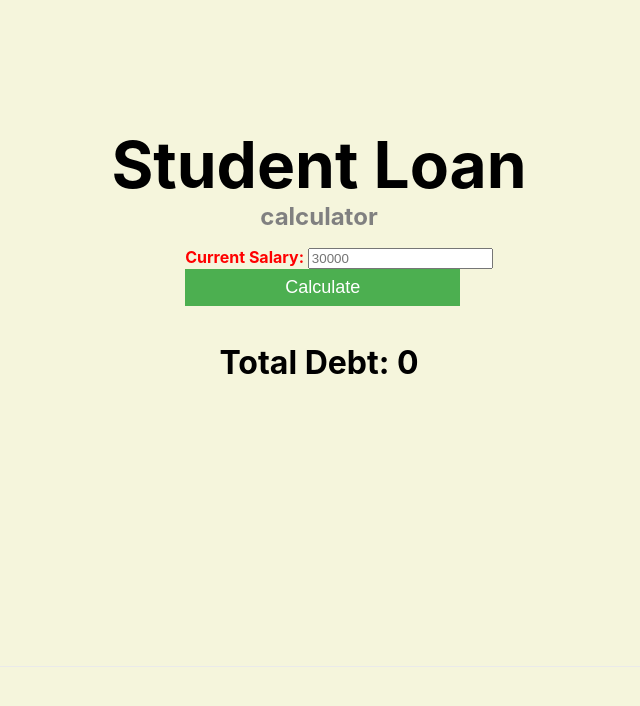
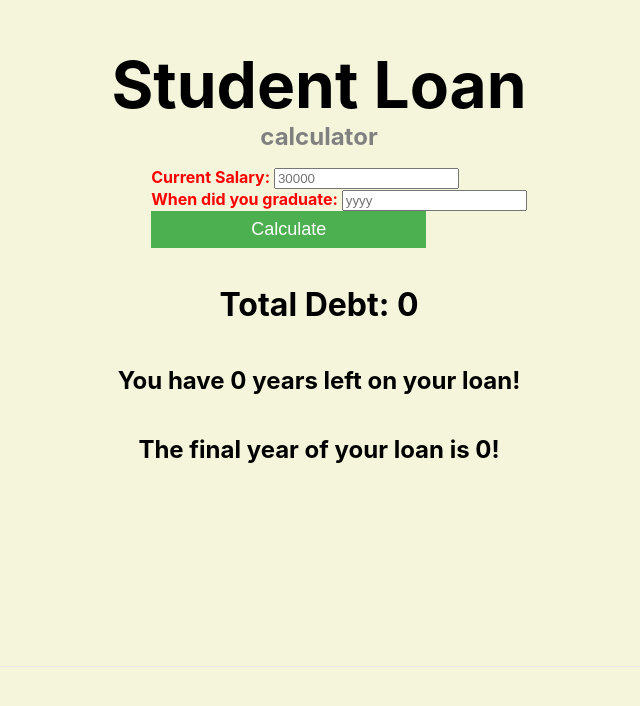
Before and after one commit to Akshar95/student-loan, a Next.js app in the folder frontend/studentloan/: page / in a window 1280 px wide. Shown: the part 134-840 px from the top of the page, without its empty margins (321-961 px from the left). Built offline with nearby package versions, Linux system fonts and the light colour scheme.

Commit message:
years of loan left

```diff
--- a/frontend/studentloan/components/Calculate.js
+++ b/frontend/studentloan/components/Calculate.js
@@ -4,21 +4,22 @@ import styles from "./Calculate.module.css";
 
 export const Form = () => {
   const [dueSum, setDueSum] = useState(0);
-  //const [aboveMonthlyThreshold, setaboveMonthlyThreshold] = useState(0);
-  // const [debtCompound, setdebtCompound] = useState(0)
+  const [yearsLeft, setyearsLeft] = useState(0);
+  const [finalYearOfPayment, setfinalYearOfPayment] = useState(0);
+
   const calculateSum = async (event) => {
     event.preventDefault();
 
     const res = await fetch(
-      `http://localhost:3000/calculate/?num1=${event.target.currentSalary.value}`
+      `http://localhost:3000/calculate/?num1=${event.target.currentSalary.value}&num2=${event.target.graduationYear.value}`
     );
     //&num2=${event.target.currentDebt.value} if want to add more
 
     const result = await res.json();
     console.log(result);
     setDueSum(result.dueSum);
-    //setaboveMonthlyThreshold(result.aboveMonthlyThreshold);
-    // setdebtCompound(result.debtCompound);
+    setyearsLeft(result.yearsLeft);
+    setfinalYearOfPayment(result.finalYearOfPayment);
   };
 
   return (
@@ -35,15 +36,15 @@ export const Form = () => {
             />{" "}
           </li>
 
-          {/* <li>
-            <label htmlFor="currentDebt">Current Debt: </label>
+          <li>
+            <label htmlFor="graduationYear">When did you graduate: </label>
             <input
-              type="text"
-              placeholder="50000"
-              name="currentDebt"
-              id="currentDebt"
+              type="number"
+              placeholder="yyyy"
+              name="graduationYear"
+              id="graduationYear"
             />{" "}
-          </li> */}
+          </li>
 
           <button className={styles.button} type="submit">
             Calculate
@@ -52,8 +53,8 @@ export const Form = () => {
       </form>
 
       <h1>Total Debt: {dueSum}</h1>
-      {/* <h1>Above monthly Threshold {aboveMonthlyThreshold}</h1> */}
-      {/* <h1>Debt Amount{debtCompound}</h1> */}
+      <h2>You have {yearsLeft} years left on your loan!</h2>
+      <h2>The final year of your loan is {finalYearOfPayment}!</h2>
     </>
   );
 };
```
Also changed, not shown: 1 other file (tests, documents, lock files or other folders).
